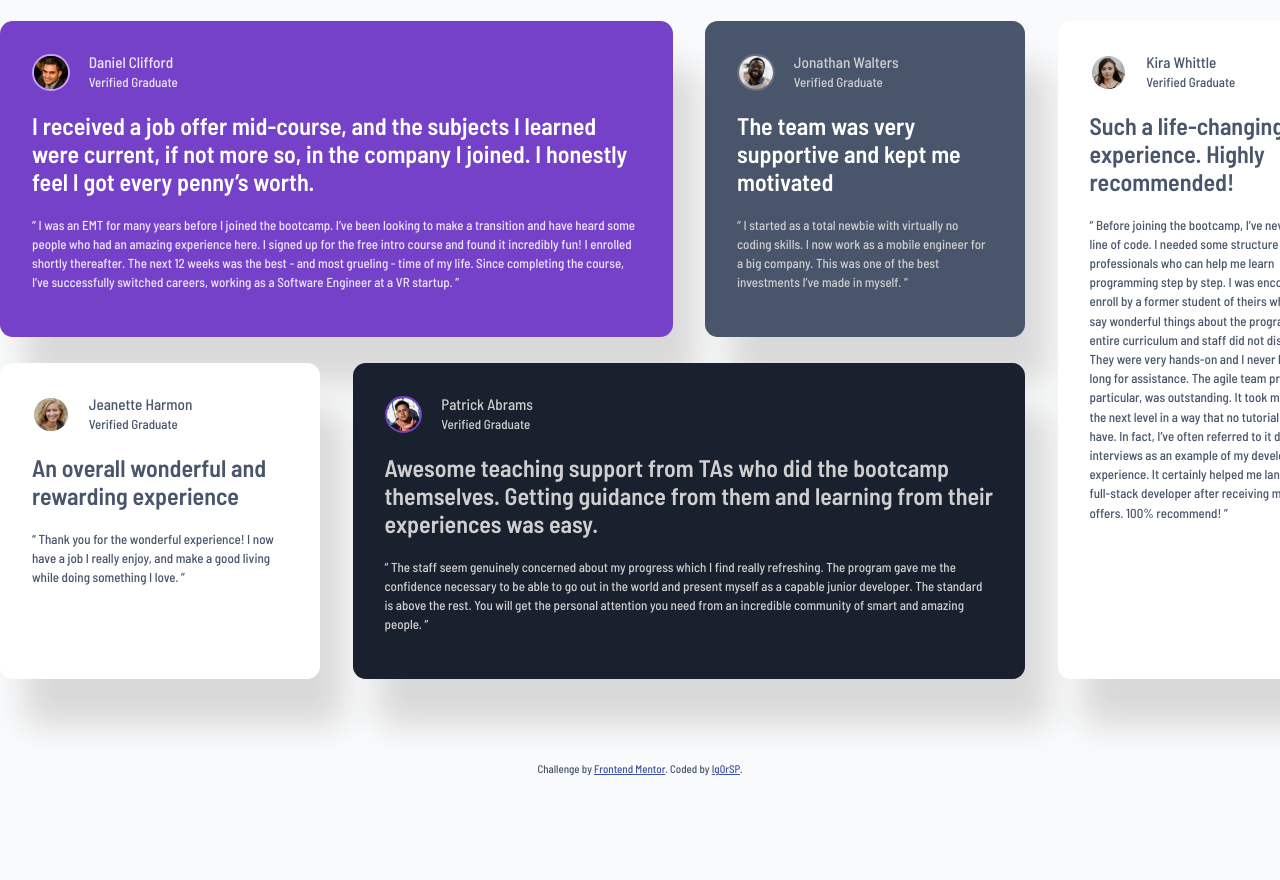
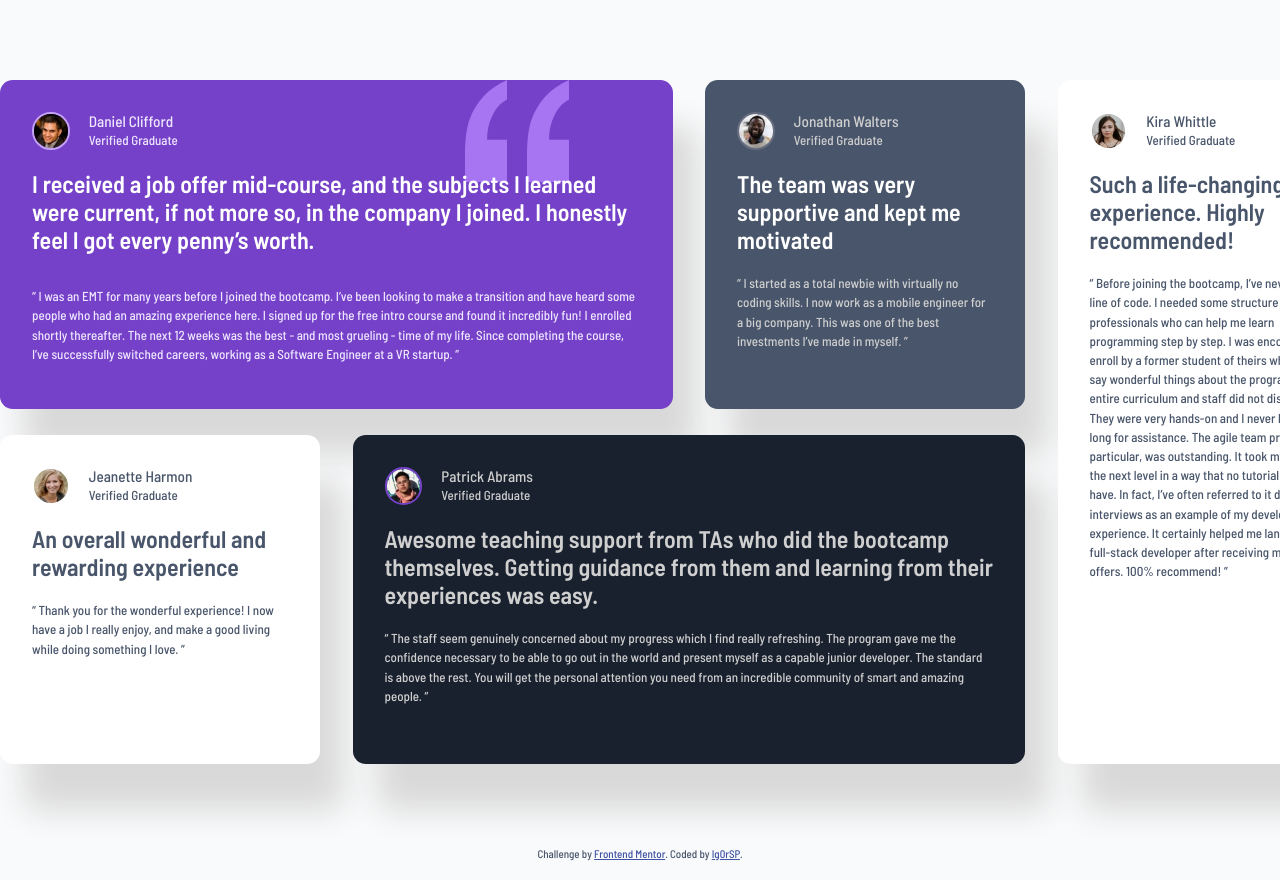
Before and after one commit to Ig0rSP/testimonials-grid-section, a plain HTML site: page index.html in a window 1280 px wide. Shown: the top 880 px of the page. Before the commit the page ends 800 px from the top, so only its background shows below. Drawn offline with Linux system fonts and the light colour scheme.

Commit message:
final version 1.2

```diff
--- a/index.html
+++ b/index.html
@@ -22,8 +22,14 @@
 <body>
   <main>
     <article class="cn__purple">
+      <picture class="comas">
+        <source media="(max-width: 1030px)" srcset="">
+        <source media="(min-width: 1031px)" srcset="images/bg-pattern-quotation.svg">
+        <img src="" alt="" loading="lazy">
+      </picture>
+
       <div class="infoUser">
-        <img src="images/image-daniel.jpg" alt="Daniel Clifford">
+        <img class="userFoto" src="images/image-daniel.jpg" alt="Daniel Clifford">
         <div class="txt__user">
           <h3 class="name">Daniel Clifford</h3>
           <p class="carge">Verified Graduate</p>
@@ -44,7 +50,7 @@
 
     <article class="cn__grey">
       <div class="infoUser">
-        <img src="images/image-jonathan.jpg" alt="Jonathan Walters">
+        <img class="userFoto" src="images/image-jonathan.jpg" alt="Jonathan Walters">
         <div class="txt__user">
           <h3 class="name">Jonathan Walters</h3>
           <p class="carge">Verified Graduate</p>
@@ -58,9 +64,10 @@
 
     </article>
 
+
     <article class="cn__white">
       <div class="infoUser">
-        <img src="images/image-jeanette.jpg" alt="Jeanette Harmon">
+        <img class="userFoto" src="images/image-jeanette.jpg" alt="Jeanette Harmon">
         <div class="txt__user">
           <h3 class="name">Jeanette Harmon</h3>
           <p class="carge">Verified Graduate</p>
@@ -76,7 +83,7 @@
 
     <article class="cn__dark">
       <div class="infoUser">
-        <img src="images/image-patrick.jpg" alt="Patrick Abrams">
+        <img class="userFoto" src="images/image-patrick.jpg" alt="Patrick Abrams">
         <div class="txt__user">
           <h3 class="name">Patrick Abrams</h3>
           <p class="carge">Verified Graduate</p>
@@ -95,7 +102,7 @@
 
     <article class="cn__white">
       <div class="infoUser">
-        <img src="images/image-kira.jpg" alt="Kira Whittle">
+        <img class="userFoto" src="images/image-kira.jpg" alt="Kira Whittle">
         <div class="txt__user">
           <h3 class="name">Kira Whittle</h3>
           <p class="carge">Verified Graduate</p>
--- a/styles.css
+++ b/styles.css
@@ -1,4 +1,6 @@
-
+html, body {
+    min-height: 100vh;
+}
 
 body {
     --bg-color: hsl(210, 17%, 98%);
@@ -13,13 +15,7 @@ body {
     --light-purple: hsl(264, 82%, 80%);
     --txt-purple: hsl(260, 100%, 95%);
 
-    height: 100vh;
-
     background: var(--bg-color);
-    display: flex;
-    flex-direction: column;
-    justify-content: center;
-    align-items: center;
     font-family: 'Barlow Semi Condensed';
     font-weight: 500;
     font-size: 13px;
@@ -31,17 +27,20 @@ body {
 main {
     display: grid;
     max-width: 80rem;
-    width: 100%;
+    width: fit-content;
+    height: auto;
     grid-template-columns: repeat(auto-fit, minmax(20rem, 1fr));
+    grid-template-rows: 1fr 1fr;
     row-gap: 2em;
     column-gap: 2.5em;
+    margin: 5rem auto
 }
 
 h1 {
     font-weight: 600;
     font-size: clamp(1.3rem, 2vw, 1.5rem);
     line-height: 1.75rem;
-
+    z-index: 10;
 }
 
 article {
@@ -51,15 +50,15 @@ article {
     padding: 2rem;
     border-radius: .8rem;
     box-shadow: 1.5rem 2.9rem 2rem var(--sh-color);
+    z-index: 10;
 }
 
 article div {
     display: flex;
-    flex-wrap: wrap;
     align-items: center;
 }
 
-article img {
+.userFoto {
     border-radius: 50%;
     width: 2.1rem;
     margin-right: 1.2rem;
@@ -70,6 +69,7 @@ article img {
     display: flex;
     flex-direction: column;
     align-items: flex-start;
+    z-index: 10;
 }
 
 .name, .carge {
@@ -90,14 +90,20 @@ main article:last-child {
 }
 
 .cn__purple {
+    position: relative;
     background: var(--cnt-purple);
     color: var(--txt-purple);
+    overflow: hidden;
+    z-index: 0;
+    display: flex;
+    flex-direction: column;
 }
 .cn__purple h1 {
     color: var(--white);
 }
-.cn__purple img {
+.cn__purple .userFoto {
     border-color: var(--light-purple);
+    z-index: 2;
 }
 
 .cn__dark {
@@ -121,15 +127,24 @@ main article:last-child {
 
 .attribution {
     margin-top: 5rem;
+    z-index: 11;
+}
+
+.comas {
+    position: absolute;
+    top: 0;
+    right: 8em;
+    height: 9em;
 }
 
 @media (max-width: 1030px) {
     body {
-        height: 100%;
+        width: 100vw;
     }
 
     main {
-        margin: 2em;
+        box-sizing: border-box;
+        width: 100vw;
     }
 
     main article:first-child {
```
